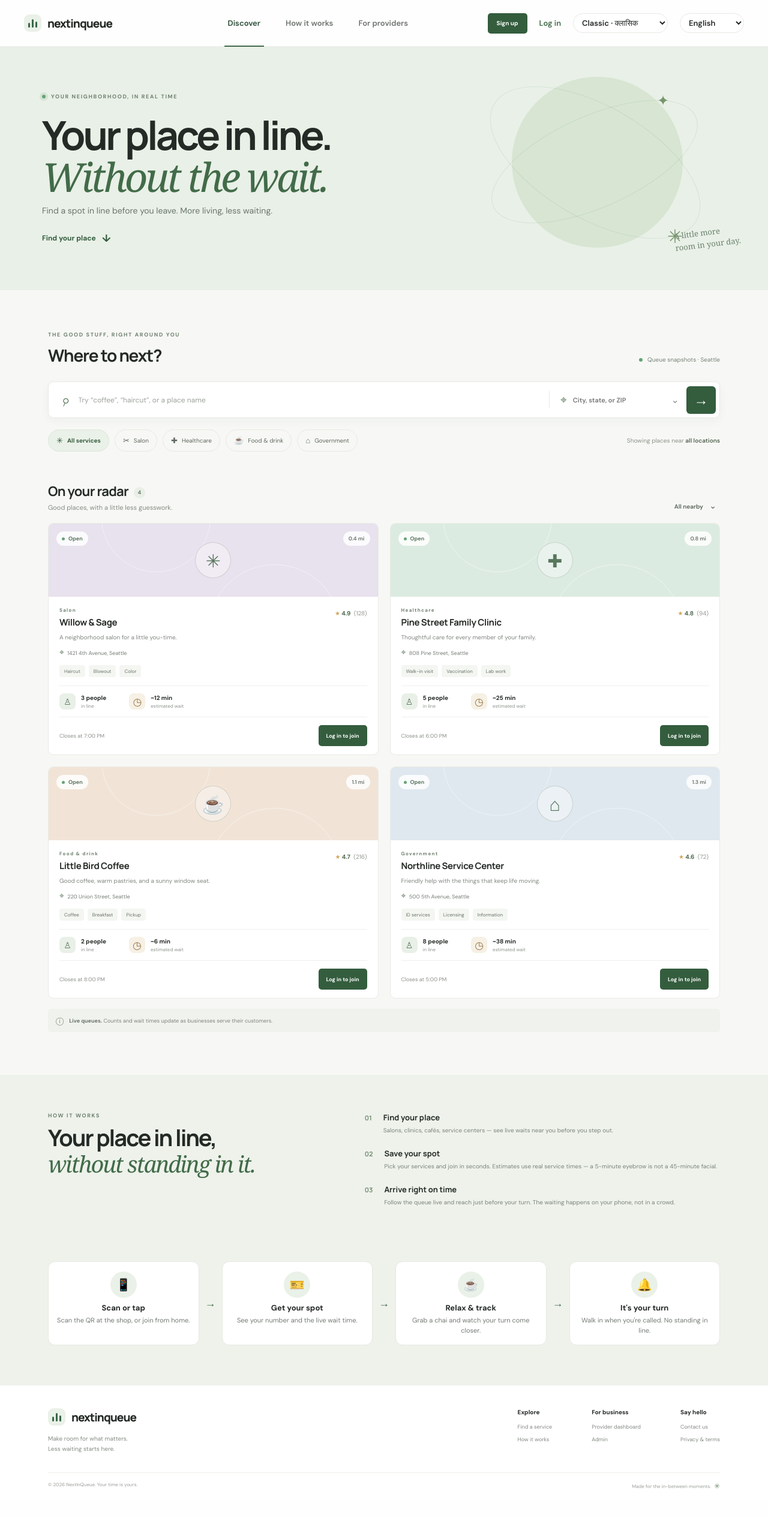
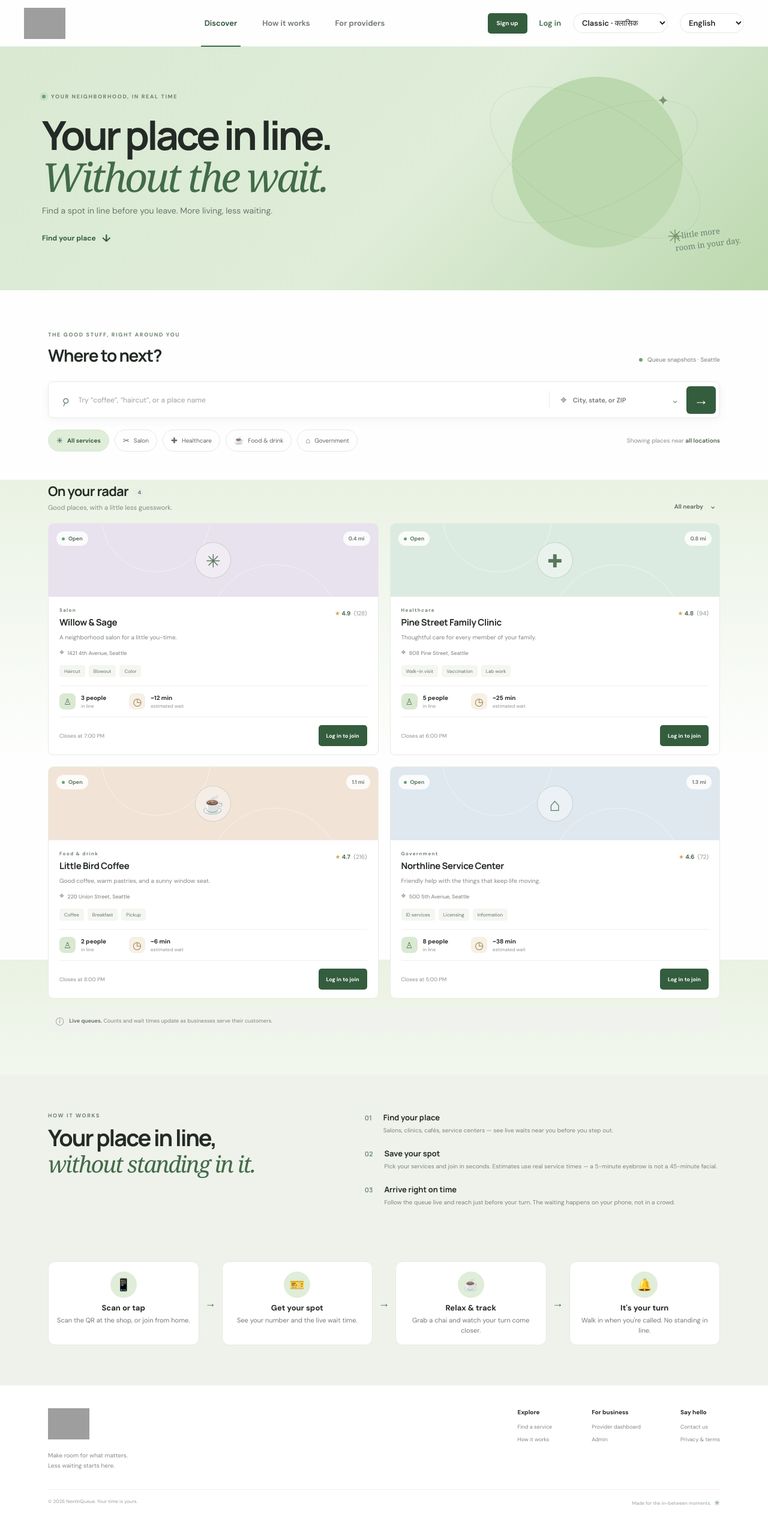
Before and after one commit to bisvijay/SmartQueue, a Flask app: page / in a window 1280 px wide. Shown: the whole page at 60% size. Before the commit the page ends 2482 px from the top, so only its background shows below. Run offline with Flask 3, Linux system fonts and the light colour scheme; some libraries are stand-ins or nearby versions; grey boxes are pictures that could not be loaded.

Commit message:
Add the Next in Line logo to the header and refresh theme backgrounds

```diff
--- a/app.py
+++ b/app.py
@@ -777,6 +777,27 @@ def create_app(test_config=None):
         response.mimetype = "image/jpeg"
         response.headers["X-Content-Type-Options"] = "nosniff"
         response.headers["Cache-Control"] = "public, max-age=3600"
+        return response
+
+    # Branding images ship as base64 text files (the repo tooling stores
+    # text only), decoded once at startup and served from memory.
+    branding_assets = {}
+    for asset_name in ("logo.png", "logo-icon.png", "favicon.png"):
+        try:
+            encoded = (Path(app.static_folder) / f"{asset_name}.b64").read_text(encoding="ascii")
+            branding_assets[asset_name] = base64.b64decode(encoded)
+        except (OSError, ValueError):
+            app.logger.warning("Branding asset %s could not be loaded", asset_name)
+
+    @app.get("/branding/<asset_name>")
+    def branding_asset(asset_name):
+        payload = branding_assets.get(asset_name)
+        if payload is None:
+            abort(404)
+        response = make_response(payload)
+        response.mimetype = "image/png"
+        response.headers["X-Content-Type-Options"] = "nosniff"
+        response.headers["Cache-Control"] = "public, max-age=86400"
         return response
 
     @app.before_request
--- a/static/styles.css
+++ b/static/styles.css
@@ -15,11 +15,12 @@
   --accent-text: #345d3e;
   --accent-text-hover: #244b30;
   --accent-bright: #65a475;
-  --accent-soft: #eaf1e8;
-  --accent-wash: #e9f0e7;
-  --accent-sun: #d7e5d2;
+  --accent-soft: #dfedd9;
+  --accent-wash: #d9e9d2;
+  --accent-sun: #bcd8ae;
   --accent-glow: rgba(89, 143, 98, .13);
   --accent-line: #dce8da;
+ --page-bg: #eaf2e3;
   --line: #e7e9e3;
   --paper: #fff;
   --display: "Manrope", sans-serif;
@@ -27,7 +28,7 @@
 
 * { box-sizing: border-box; }
 html { scroll-behavior: smooth; }
-body { margin: 0; min-width: 320px; }
+body { margin: 0; min-width: 320px; background: linear-gradient(180deg, var(--page-bg, #eef4ea), #fdfefd 460px); background-attachment: fixed; }
 button, input { font: inherit; }
 button, a { -webkit-tap-highlight-color: transparent; }
 button { color: inherit; }
@@ -37,11 +38,7 @@ a { color: inherit; text-decoration: none; }
 .site-header { height: 78px; border-bottom: 1px solid rgba(37, 51, 40, .08); background: rgba(255,255,255,.92); }
 .header-inner { width: min(1200px, calc(100% - 64px)); height: 100%; margin: auto; display: flex; align-items: center; justify-content: space-between; }
 .brand { display: inline-flex; align-items: center; gap: 10px; font-family: var(--display); font-size: 19px; font-weight: 800; letter-spacing: -1px; }
-.brand-mark { width: 29px; height: 29px; display: flex; align-items: end; justify-content: center; gap: 3px; border-radius: 9px; background: var(--accent-soft); padding: 7px; }
-.brand-mark i { width: 4px; background: var(--green); border-radius: 4px; }
-.brand-mark i:nth-child(1) { height: 8px; }
-.brand-mark i:nth-child(2) { height: 14px; }
-.brand-mark i:nth-child(3) { height: 10px; }
+.brand-logo { display: block; height: 52px; width: auto; }
 .main-nav { display: flex; align-items: center; gap: 36px; margin-left: 60px; }
 .nav-link { position: relative; border: 0; background: none; color: #6d746e; font-size: 13px; font-weight: 600; cursor: pointer; }
 .nav-link:hover, .nav-link.active { color: var(--green-dark); }
@@ -61,7 +58,7 @@ a { color: inherit; text-decoration: none; }
 .queue-shortcut { color: var(--green); font-size: 12px; font-weight: 700; display: flex; align-items: center; gap: 8px; }
 .queue-dot, .status-dot, .pulse-dot { display: inline-block; flex: 0 0 auto; width: 7px; height: 7px; background: var(--accent-bright); border-radius: 50%; }
 
-.hero { background: var(--accent-wash); overflow: hidden; }
+.hero { background: linear-gradient(135deg, var(--accent-wash), var(--accent-soft) 55%, var(--accent-sun)); overflow: hidden; }
 .hero-inner { width: min(1200px, calc(100% - 64px)); min-height: 406px; margin: auto; display: grid; grid-template-columns: 1fr 1fr; align-items: center; }
 .hero-copy { padding: 43px 0 49px 30px; position: relative; z-index: 1; }
 .hero-kicker, .eyebrow { color: #6f806f; font-size: 9px; font-weight: 700; letter-spacing: 1.65px; }
--- a/static/theme.js
+++ b/static/theme.js
@@ -10,6 +10,7 @@
   const STORAGE_KEY = "smartqueue.theme";
   const THEMES = [
     { id: "classic", label: "Classic · क्लासिक" },
+    { id: "brand", label: "Brand · ब्रांड" },
     { id: "marigold", label: "Marigold · गेंदा" },
     { id: "sindoor", label: "Sindoor · सिंदूर" },
     { id: "rani", label: "Rani Pink · रानी गुलाबी" },
--- a/templates/admin_login.html
+++ b/templates/admin_login.html
@@ -10,14 +10,14 @@
     <link rel="stylesheet" href="{{ url_for('static', filename='styles.css') }}" />
     <script defer src="{{ url_for('static', filename='i18n.js') }}"></script>
     <script defer src="{{ url_for('static', filename='theme.js') }}"></script>
+    <link rel="icon" type="image/png" href="{{ url_for('branding_asset', asset_name='favicon.png') }}" />
   </head>
   <body>
     <div class="app-shell registration-shell">
       <header class="site-header">
         <div class="header-inner">
           <a class="brand" href="{{ url_for('home') }}" aria-label="NextInQueue home">
-            <span class="brand-mark" aria-hidden="true"><i></i><i></i><i></i></span>
-            <span>nextinqueue</span>
+            <img class="brand-logo" src="{{ url_for('branding_asset', asset_name='logo.png') }}" alt="Next in Line" />
           </a>
           <a class="nav-link" href="{{ url_for('home') }}">Customer discovery</a>
         </div>
--- a/templates/contact.html
+++ b/templates/contact.html
@@ -10,14 +10,14 @@
     <link rel="stylesheet" href="{{ url_for('static', filename='styles.css') }}" />
     <script defer src="{{ url_for('static', filename='i18n.js') }}"></script>
     <script defer src="{{ url_for('static', filename='theme.js') }}"></script>
+    <link rel="icon" type="image/png" href="{{ url_for('branding_asset', asset_name='favicon.png') }}" />
   </head>
   <body>
     <div class="app-shell">
       <header class="site-header">
         <div class="header-inner">
           <a class="brand" href="{{ url_for('home') }}" aria-label="NextInQueue home">
-            <span class="brand-mark" aria-hidden="true"><i></i><i></i><i></i></span>
-            <span>nextinqueue</span>
+            <img class="brand-logo" src="{{ url_for('branding_asset', asset_name='logo.png') }}" alt="Next in Line" />
           </a>
         </div>
       </header>
--- a/templates/index.html
+++ b/templates/index.html
@@ -12,12 +12,12 @@
     <script defer src="{{ url_for('static', filename='i18n.js') }}"></script>
     <script defer src="{{ url_for('static', filename='theme.js') }}"></script>
     <script defer src="{{ url_for('static', filename='app.js') }}"></script>
+    <link rel="icon" type="image/png" href="{{ url_for('branding_asset', asset_name='favicon.png') }}" />
   </head>
   <body>
     {% macro logo() -%}
     <a class="brand" href="#home" aria-label="NextInQueue home">
-      <span class="brand-mark" aria-hidden="true"><i></i><i></i><i></i></span>
-      <span>nextinqueue</span>
+      <img class="brand-logo" src="{{ url_for('branding_asset', asset_name='logo.png') }}" alt="Next in Line" />
     </a>
     {%- endmacro %}
 
--- a/templates/login.html
+++ b/templates/login.html
@@ -10,14 +10,14 @@
     <link rel="stylesheet" href="{{ url_for('static', filename='styles.css') }}" />
     <script defer src="{{ url_for('static', filename='i18n.js') }}"></script>
     <script defer src="{{ url_for('static', filename='theme.js') }}"></script>
+    <link rel="icon" type="image/png" href="{{ url_for('branding_asset', asset_name='favicon.png') }}" />
   </head>
   <body>
     <div class="app-shell registration-shell">
       <header class="site-header">
         <div class="header-inner">
           <a class="brand" href="{{ url_for('home') }}" aria-label="NextInQueue home">
-            <span class="brand-mark" aria-hidden="true"><i></i><i></i><i></i></span>
-            <span>nextinqueue</span>
+            <img class="brand-logo" src="{{ url_for('branding_asset', asset_name='logo.png') }}" alt="Next in Line" />
           </a>
           <a class="nav-link" href="{{ url_for('register') }}">Create account</a>
         </div>
--- a/templates/privacy_terms.html
+++ b/templates/privacy_terms.html
@@ -10,14 +10,14 @@
     <link rel="stylesheet" href="{{ url_for('static', filename='styles.css') }}" />
     <script defer src="{{ url_for('static', filename='i18n.js') }}"></script>
     <script defer src="{{ url_for('static', filename='theme.js') }}"></script>
+    <link rel="icon" type="image/png" href="{{ url_for('branding_asset', asset_name='favicon.png') }}" />
   </head>
   <body>
     <div class="app-shell">
       <header class="site-header">
         <div class="header-inner">
           <a class="brand" href="{{ url_for('home') }}" aria-label="NextInQueue home">
-            <span class="brand-mark" aria-hidden="true"><i></i><i></i><i></i></span>
-            <span>nextinqueue</span>
+            <img class="brand-logo" src="{{ url_for('branding_asset', asset_name='logo.png') }}" alt="Next in Line" />
           </a>
         </div>
       </header>
--- a/templates/register.html
+++ b/templates/register.html
@@ -12,14 +12,14 @@
     <script defer src="{{ url_for('static', filename='i18n.js') }}"></script>
     <script defer src="{{ url_for('static', filename='theme.js') }}"></script>
     <script defer src="{{ url_for('static', filename='app.js') }}"></script>
+    <link rel="icon" type="image/png" href="{{ url_for('branding_asset', asset_name='favicon.png') }}" />
   </head>
   <body>
     <div class="app-shell registration-shell">
       <header class="site-header">
         <div class="header-inner">
           <a class="brand" href="{{ url_for('home') }}" aria-label="NextInQueue home">
-            <span class="brand-mark" aria-hidden="true"><i></i><i></i><i></i></span>
-            <span>nextinqueue</span>
+            <img class="brand-logo" src="{{ url_for('branding_asset', asset_name='logo.png') }}" alt="Next in Line" />
           </a>
           <a class="nav-link" href="{{ url_for('login') }}">Log in</a>
         </div>
--- a/templates/reset_password.html
+++ b/templates/reset_password.html
@@ -10,14 +10,14 @@
     <link rel="stylesheet" href="{{ url_for('static', filename='styles.css') }}" />
     <script defer src="{{ url_for('static', filename='i18n.js') }}"></script>
     <script defer src="{{ url_for('static', filename='theme.js') }}"></script>
+    <link rel="icon" type="image/png" href="{{ url_for('branding_asset', asset_name='favicon.png') }}" />
   </head>
   <body>
     <div class="app-shell registration-shell">
       <header class="site-header">
         <div class="header-inner">
           <a class="brand" href="{{ url_for('home') }}" aria-label="NextInQueue home">
-            <span class="brand-mark" aria-hidden="true"><i></i><i></i><i></i></span>
-            <span>nextinqueue</span>
+            <img class="brand-logo" src="{{ url_for('branding_asset', asset_name='logo.png') }}" alt="Next in Line" />
           </a>
           <a class="nav-link" href="{{ url_for('login') }}">Log in</a>
         </div>
--- a/templates/walk_in.html
+++ b/templates/walk_in.html
@@ -11,14 +11,14 @@
     <link rel="stylesheet" href="{{ url_for('static', filename='styles.css') }}" />
     <script defer src="{{ url_for('static', filename='i18n.js') }}"></script>
     <script defer src="{{ url_for('static', filename='theme.js') }}"></script>
+    <link rel="icon" type="image/png" href="{{ url_for('branding_asset', asset_name='favicon.png') }}" />
   </head>
   <body>
     <div class="app-shell">
       <header class="site-header">
         <div class="header-inner">
           <a class="brand" href="{{ url_for('home') }}" aria-label="NextInQueue home">
-            <span class="brand-mark" aria-hidden="true"><i></i><i></i><i></i></span>
-            <span>nextinqueue</span>
+            <img class="brand-logo" src="{{ url_for('branding_asset', asset_name='logo.png') }}" alt="Next in Line" />
           </a>
         </div>
       </header>
```
Also changed, not shown: other parts of static/styles.css (+31 -13 lines), tests/test_app.py (+15 -2 lines), 3 other files.
